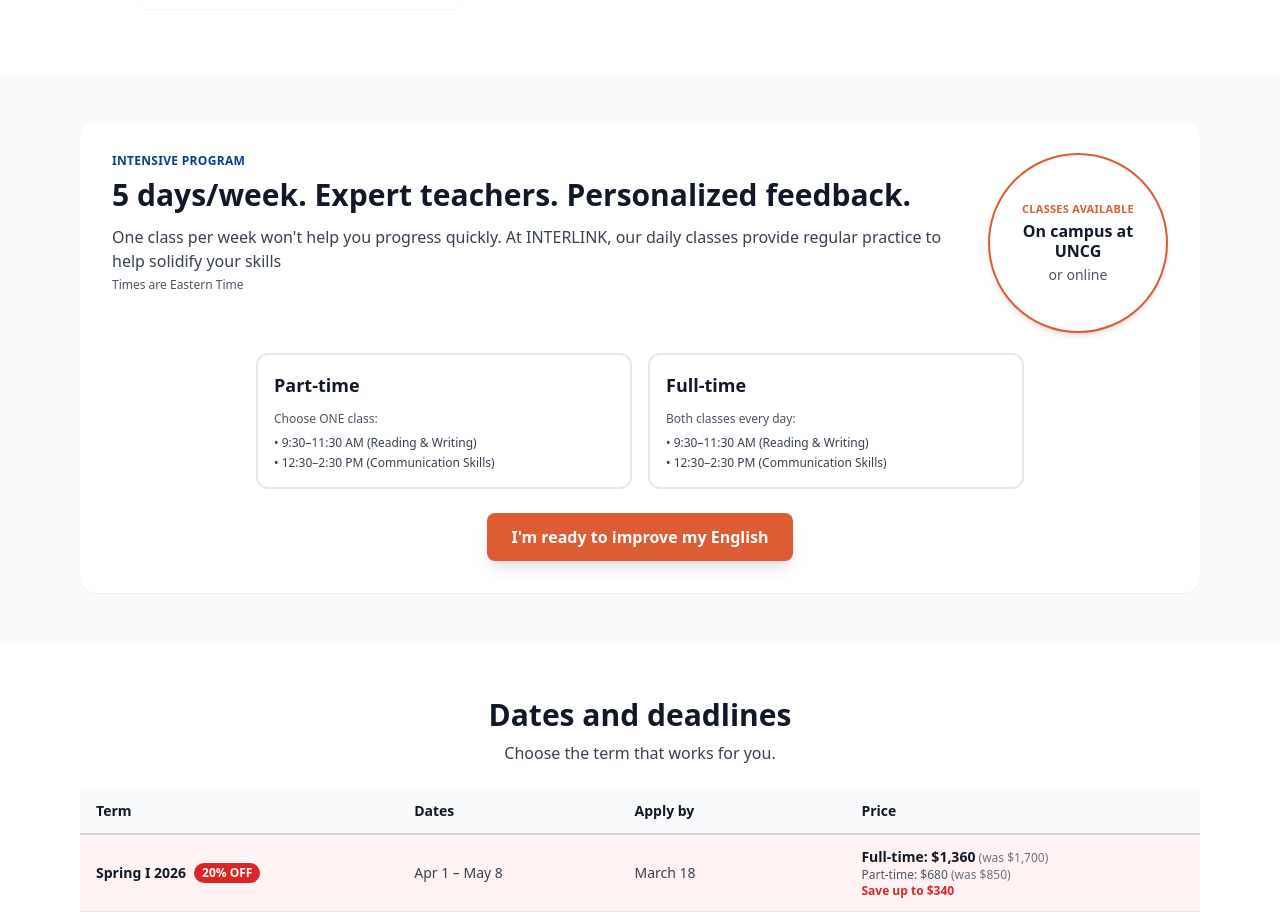
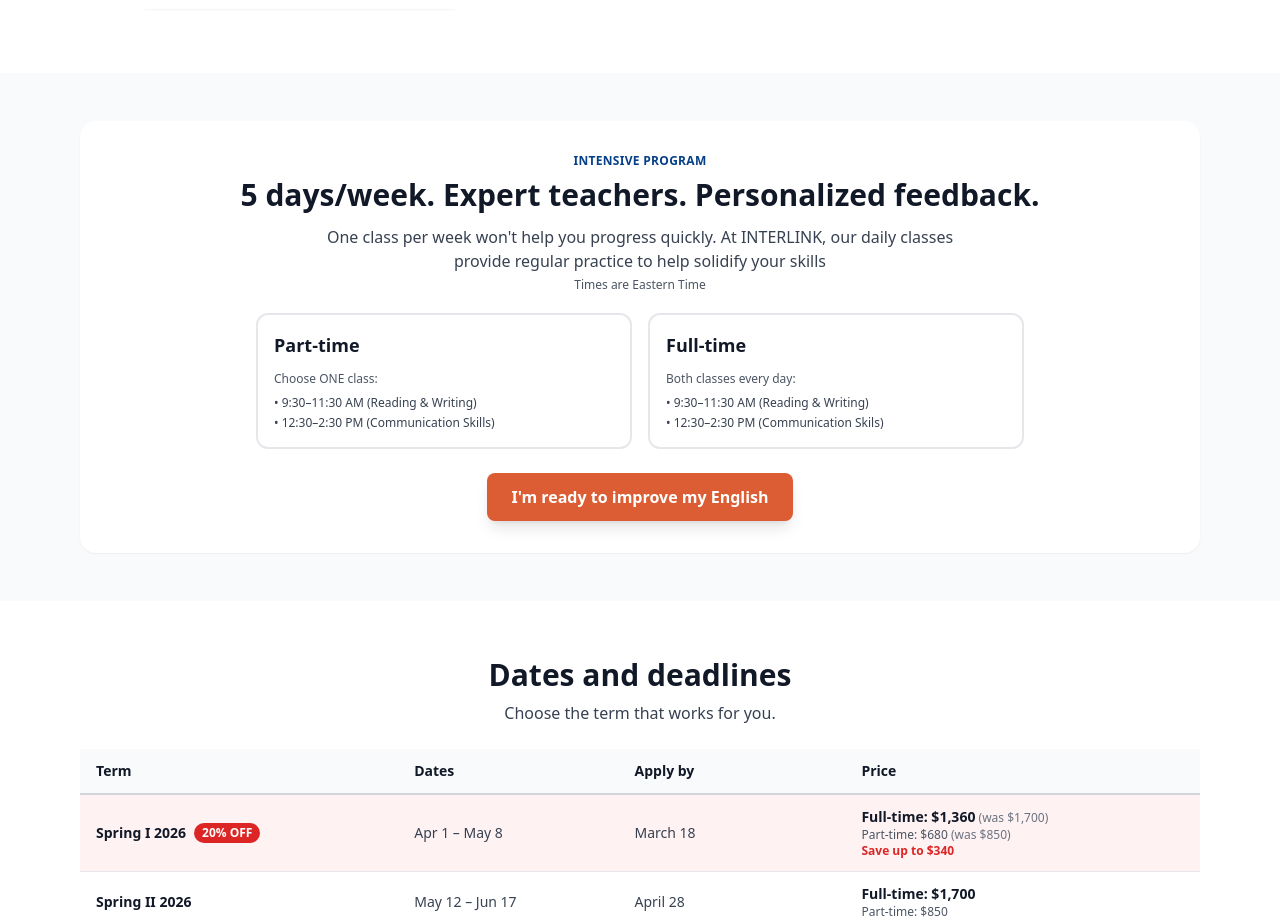
Before and after one commit to Qwixo/Qwixo-apply.INTERLINK.edu-12.3.2026, a React (Vite) app: page /greensboro in a window 1280 px wide. Shown: the part 5120-6041 px from the top of the page. Built offline with nearby package versions, Linux system fonts and the light colour scheme.

Commit message:
Updated GreensboroPage.tsx

```diff
--- a/src/pages/GreensboroPage.tsx
+++ b/src/pages/GreensboroPage.tsx
@@ -512,38 +512,21 @@
       {/* Section 5: Intensive Practice */}
       <section className="bg-gray-50 py-10 md:py-12">
         <div className="max-w-6xl mx-auto px-4">
-          <div className="bg-white rounded-2xl shadow-sm p-6 md:p-8 relative">
-            <div className="flex flex-col md:flex-row md:items-start md:justify-between gap-4 mb-5">
-              <div className="text-center md:text-left flex-1">
+          <div className="bg-white rounded-2xl shadow-sm p-6 md:p-8">
+            <div className="text-center mb-5">
               <p className="text-xs font-semibold text-[#064088] tracking-wide uppercase mb-2">
                 INTENSIVE PROGRAM
               </p>
               <h2 className="text-2xl md:text-3xl font-bold text-gray-900 mb-3">
                 5 days/week. Expert teachers. Personalized feedback.
               </h2>
-                <div className="max-w-2xl md:max-w-none space-y-1 mx-auto md:mx-0">
+              <div className="max-w-2xl mx-auto space-y-1">
                 <p className="text-base text-gray-700">
                   One class per week won't help you progress quickly. At INTERLINK, our daily classes provide regular practice to help solidify your skills
                 </p>
                 <p className="text-xs text-gray-600 mt-2 font-medium">
                   Times are Eastern Time
                 </p>
-                </div>
-              </div>
-
-              {/* UNCG / Online Badge */}
-<div className="md:ml-6 shrink-0">
-  <div className="inline-flex flex-col items-center text-center bg-white border-2 border-[#dc5d33] rounded-full w-[180px] h-[180px] justify-center shadow-md">
-    <p className="text-[11px] font-semibold uppercase tracking-wide text-[#dc5d33] mb-1">
-      Classes Available
-    </p>
-    <p className="text-base font-bold text-gray-900 leading-tight px-4">
-      On campus at UNCG
-    </p>
-    <p className="text-sm text-gray-600 mt-1">
-      or online
-    </p>
-  </div>
               </div>
             </div>
 
@@ -572,7 +555,7 @@
                 </p>
                 <div className="space-y-1 text-xs text-gray-700">
                   <p>• 9:30–11:30 AM (Reading & Writing)</p>
-                  <p>• 12:30–2:30 PM (Communication Skills)</p>
+                  <p>• 12:30–2:30 PM (Communication Skils)</p>
                 </div>
               </div>
             </div>
```
Lines whose indentation alone changed are shown as unchanged.
